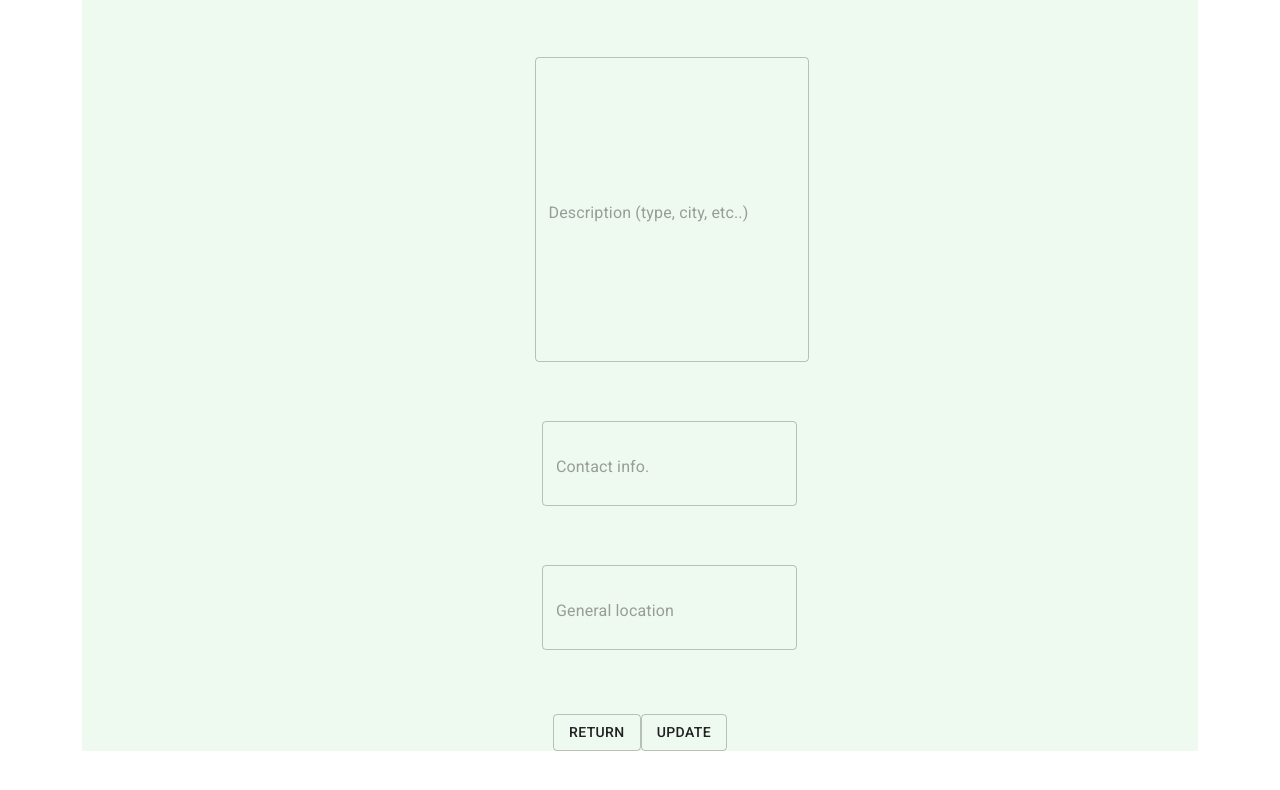
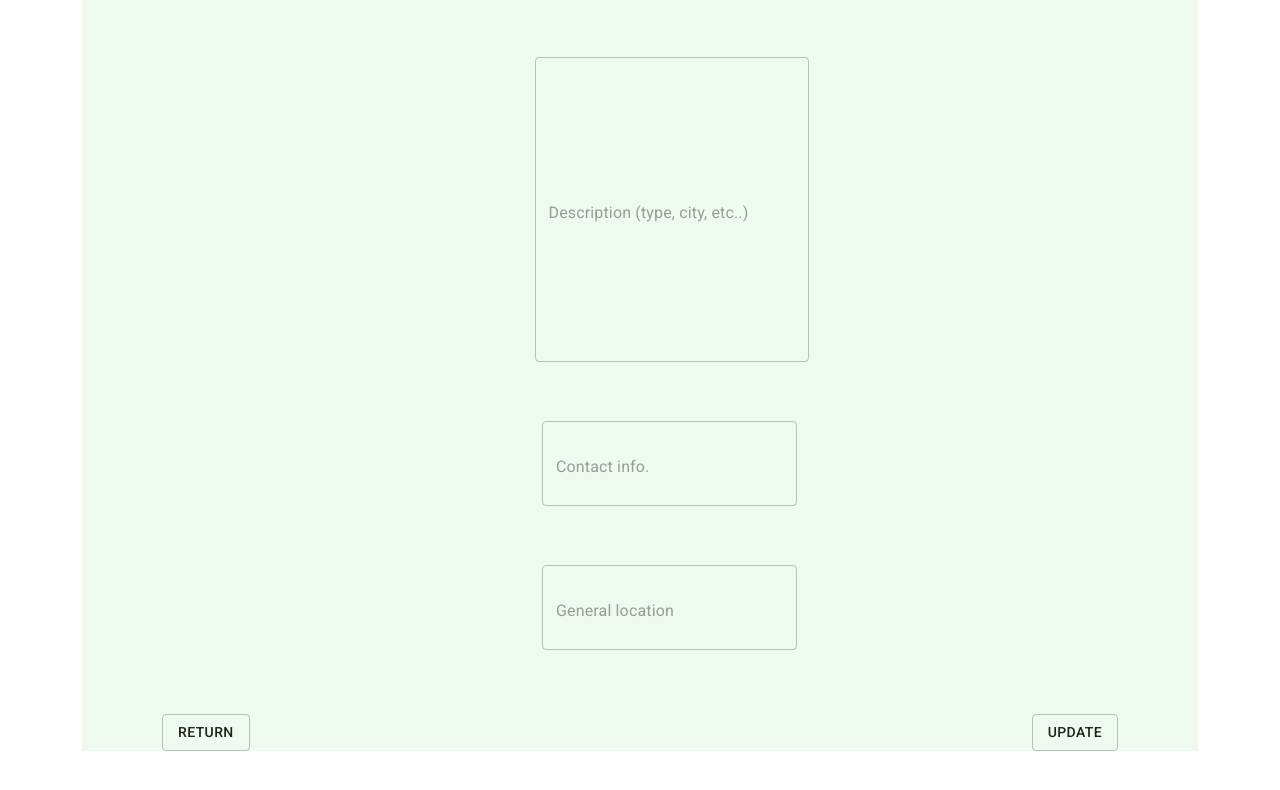
Before and after one commit to Mazianos/COMP2800-Team-BBY-15-wecycle, a React (Create React App) app in the folder client2/: page /donorPost in a window 1280 px wide. Shown: the part 294-1084 px from the top of the page. Built offline with nearby package versions, Linux system fonts and the light colour scheme; no server answers.

Commit message:
Adjusted icon to fit the needs of wecycle pages in navbar.

```diff
--- a/client2/src/components/DonorPost.js
+++ b/client2/src/components/DonorPost.js
@@ -43,9 +43,17 @@ const useStyles = makeStyles(() => ({
         marginBottom: "4em",
     },
     buttons: {
-        marginBottom: "4em",
-        flexDirection: "row",
+        marginBottom: "5em",
+        display: "flex",
+        alignItems: "center",
+        justifyContent: "space-between",
     },
+    return: {
+        marginLeft: "5rem",
+    },
+    update: {
+        marginRight: "5rem",
+    }
 
 }));
 
--- a/client2/src/components/Header.js
+++ b/client2/src/components/Header.js
@@ -7,6 +7,12 @@ import SortIcon from '@material-ui/icons/Sort';
 import ExpandMoreIcon from '@material-ui/icons/ExpandMore';
 import InboxIcon from '@material-ui/icons/MoveToInbox';
 import MailIcon from '@material-ui/icons/Mail';
+import HomeIcon from '@material-ui/icons/Home';
+import LockOpenIcon from '@material-ui/icons/LockOpen'; // log in
+import ExitToAppIcon from '@material-ui/icons/ExitToApp'; // sign out
+import AccountCircleIcon from '@material-ui/icons/AccountCircle'; //user profile?
+import GroupIcon from '@material-ui/icons/Group'; // team
+
 import AccountBoxIcon from '@material-ui/icons/AccountBox';
 import wecycle from '../images/wecycle_logo.PNG';
 
@@ -86,18 +92,18 @@ export default function Header() {
             onKeyDown={toggleDrawer(anchor, false)}
         >
             <List>
-                {['Inbox', 'Starred', 'Send email', 'Drafts'].map((text, index) => (
+                {['Home', 'Log In', 'Sign Up'].map((text, index) => (
                     <ListItem button key={text}>
-                        <ListItemIcon>{index % 2 === 0 ? <InboxIcon /> : <MailIcon />}</ListItemIcon>
+                        <ListItemIcon>{index % 2 === 0 ? <HomeIcon /> : <MailIcon />}</ListItemIcon>
                         <ListItemText primary={text} />
                     </ListItem>
                 ))}
             </List>
             <Divider />
             <List>
-                {['All mail', 'Trash', 'Spam'].map((text, index) => (
+                {['Profile', 'About'].map((text, index) => (
                     <ListItem button key={text}>
-                        <ListItemIcon>{index % 2 === 0 ? <InboxIcon /> : <MailIcon />}</ListItemIcon>
+                        <ListItemIcon>{index % 2 === 0 ? <AccountBoxIcon /> : <GroupIcon />}</ListItemIcon>
                         <ListItemText primary={text} />
                     </ListItem>
                 ))}
```
